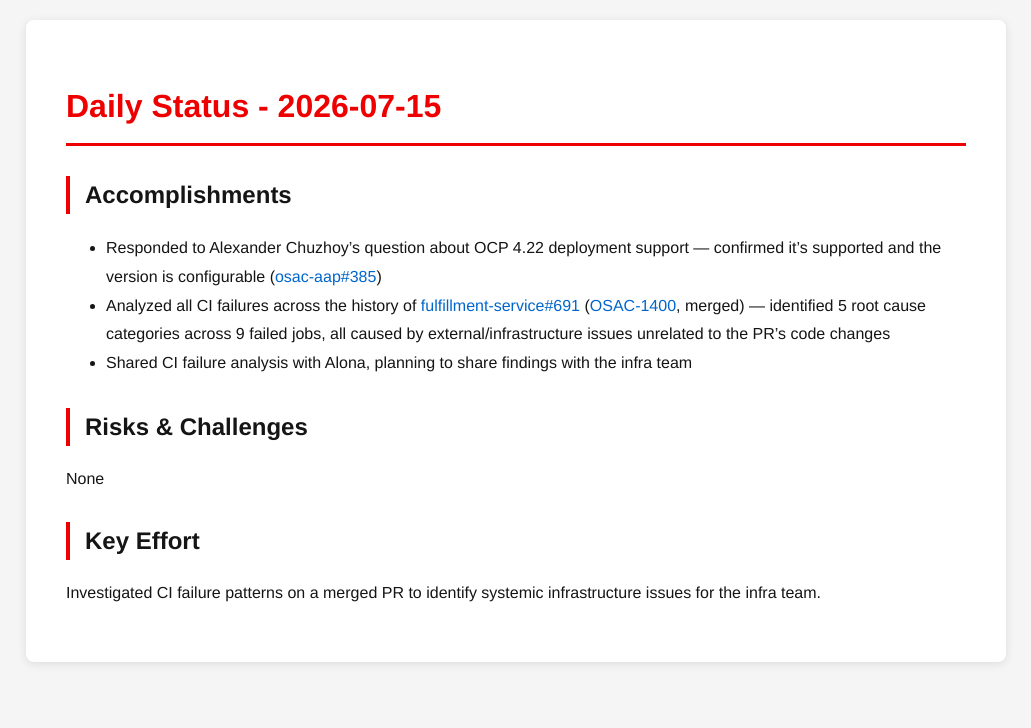
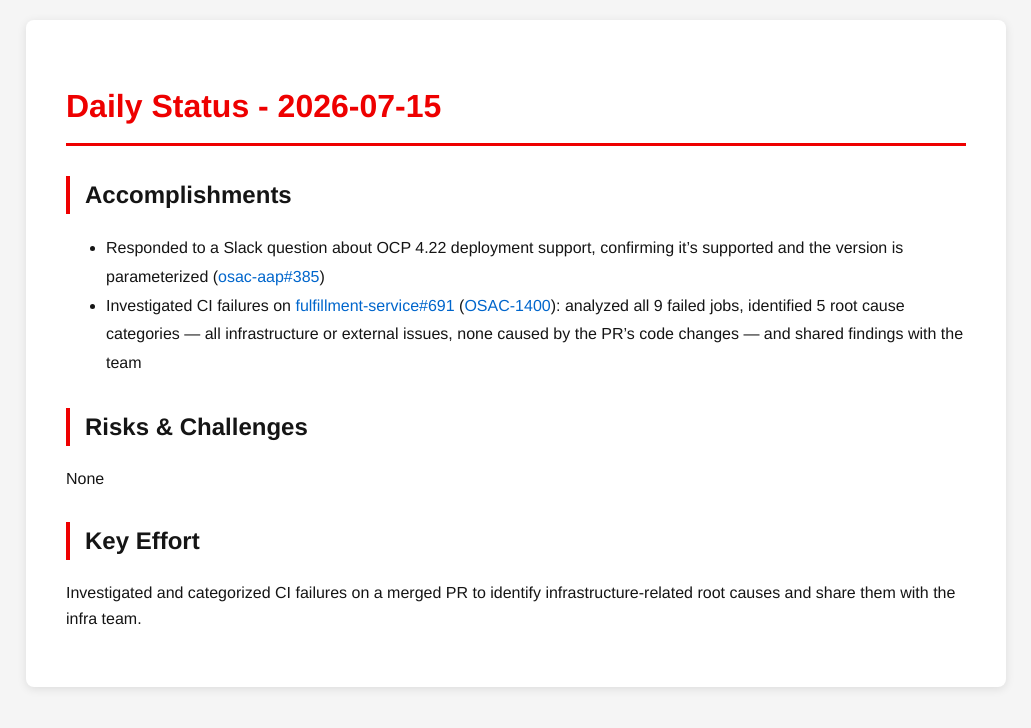
Before and after one commit to tzvatot/daily-status, a Jekyll site: the page built from 2026-07-15.md, in a window 1280 px wide. Shown: the top 728 px of the page, without its empty margins (124-1155 px from the left). Built offline with Jekyll 4.4.1, drawn with Linux system fonts in a browser that asks for light colours.

Commit message:
Daily status update - 2026-07-15

```diff
--- a/2026-07-15.md
+++ b/2026-07-15.md
@@ -7,12 +7,11 @@ date: 2026-07-15
 # Daily Status - 2026-07-15
 
 ## Accomplishments
-- Responded to Alexander Chuzhoy's question about OCP 4.22 deployment support — confirmed it's supported and the version is configurable ([osac-aap#385](https://github.com/osac-project/osac-aap/pull/385))
-- Analyzed all CI failures across the history of [fulfillment-service#691](https://github.com/osac-project/fulfillment-service/pull/691) ([OSAC-1400](https://redhat.atlassian.net/browse/OSAC-1400), merged) — identified 5 root cause categories across 9 failed jobs, all caused by external/infrastructure issues unrelated to the PR's code changes
-- Shared CI failure analysis with Alona, planning to share findings with the infra team
+- Responded to a Slack question about OCP 4.22 deployment support, confirming it's supported and the version is parameterized ([osac-aap#385](https://github.com/osac-project/osac-aap/pull/385))
+- Investigated CI failures on [fulfillment-service#691](https://github.com/osac-project/fulfillment-service/pull/691) ([OSAC-1400](https://redhat.atlassian.net/browse/OSAC-1400)): analyzed all 9 failed jobs, identified 5 root cause categories — all infrastructure or external issues, none caused by the PR's code changes — and shared findings with the team
 
 ## Risks & Challenges
 None
 
 ## Key Effort
-Investigated CI failure patterns on a merged PR to identify systemic infrastructure issues for the infra team.
+Investigated and categorized CI failures on a merged PR to identify infrastructure-related root causes and share them with the infra team.
```
